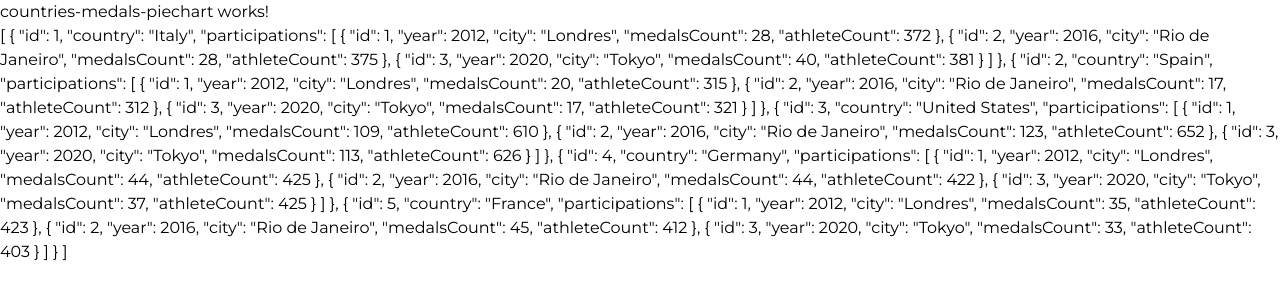
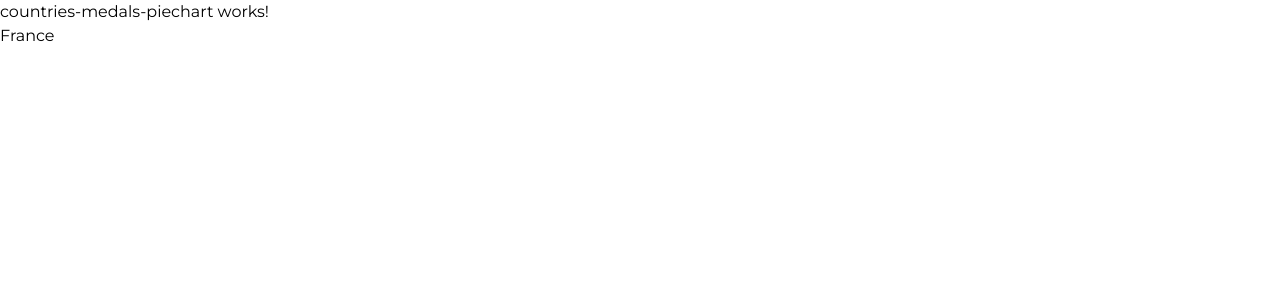
Before and after one commit to ask0ldd/SchoolWork-AngularChartsTest, an Angular app: page / in a window 1280 px wide. Shown: the top 300 px of the page. Built offline with nearby package versions, Linux system fonts and the light colour scheme.

Commit message:
retrieving datas through promises

```diff
--- a/src/app/jo/countries-medals-piechart/countries-medals-piechart.component.html
+++ b/src/app/jo/countries-medals-piechart/countries-medals-piechart.component.html
@@ -1,4 +1,6 @@
 <p>countries-medals-piechart works!</p>
 <div>
-{{datas() | json}}
+<div *ngIf="processedValue">
+    {{processedValue.country}}
 </div>
+</div>
--- a/src/app/jo/countries-medals-piechart/countries-medals-piechart.component.ts
+++ b/src/app/jo/countries-medals-piechart/countries-medals-piechart.component.ts
@@ -1,6 +1,7 @@
 import { Component, OnInit, WritableSignal } from '@angular/core';
 import { JoMockapiService } from '../jo-mockapi.service';
 import { ICountryJOStats } from 'src/app/models/countryJOStats';
+import { Observable, of } from 'rxjs';
 
 @Component({
   selector: 'app-countries-medals-piechart',
@@ -9,17 +10,22 @@ import { ICountryJOStats } from 'src/app/models/countryJOStats';
 })
 export class CountriesMedalsPiechartComponent implements OnInit {
 
-  datas : WritableSignal<ICountryJOStats[] | null>
+  // datas : WritableSignal<ICountryJOStats[] | null>
+  processedValue : any
 
   constructor(private JOService : JoMockapiService){
-    this.datas = this.JOService.CJS
+    // this.datas = this.JOService.CJS
   }
 
-  ngOnInit(): void {
+  async ngOnInit(): Promise<any> {
 
-    console.log(JSON.stringify(this.JOService.CJS()))
+    /*console.log(JSON.stringify(this.JOService.CJS()))
 
     this.JOService.getCountryMedals('france').subscribe(medals => console.log('medals',medals))
+    this.JOService.getCountryMedals2()*/
+
+    console.log (await this.JOService.getMedals("france"))
+    this.processedValue = await this.JOService.getMedals("france")
   }
 
 }
--- a/src/app/jo/jo-mockapi.service.ts
+++ b/src/app/jo/jo-mockapi.service.ts
@@ -8,14 +8,33 @@ import { HttpClient, HttpErrorResponse } from '@angular/common/http';
 })
 export class JoMockapiService {
 
+  JODatas : Promise<ICountryJOStats[]>
+
+  constructor(private http: HttpClient) {
+    this.JODatas = this.getJODatas()
+  }
+
+  async getJODatas(){
+    return (await fetch('../assets/olympic.json')).json()
+  }
+
+  async getMedals(country : string){
+    return (await this.JODatas).find((datas : ICountryJOStats) => datas.country.toLowerCase() === country)
+  }
+
+}
+
+/*
   // countriesJOStats$ : Observable<ICountryJOStats[] | any> // $ = observable
   CJS : WritableSignal<ICountryJOStats[] | [] > = signal([])
 
+  CJS2 : Promise<ICountryJOStats[]> | any
 
   // use dataresolver
   constructor(private http: HttpClient) {
     // this.countriesJOStats$ = this.http.get<ICountryJOStats[]>('../assets/olympic.json')
     this.http.get<ICountryJOStats[]>('../assets/olympic.json').subscribe(stats => this.CJS.set(stats))
+    fetch('../assets/olympic.json').then(response => {this.CJS2 = response.json(); return response.json();}).then(datas => this.CJS2 = datas)
   }
 
   getCountryMedals(country : string) : Observable<number | undefined>{
@@ -33,4 +52,8 @@ export class JoMockapiService {
     return of(medals)
   }
 
-}
+  async getCountryMedals2(){
+      // if(typeof(this.CJS2) )
+  }
+
+}*/
```
